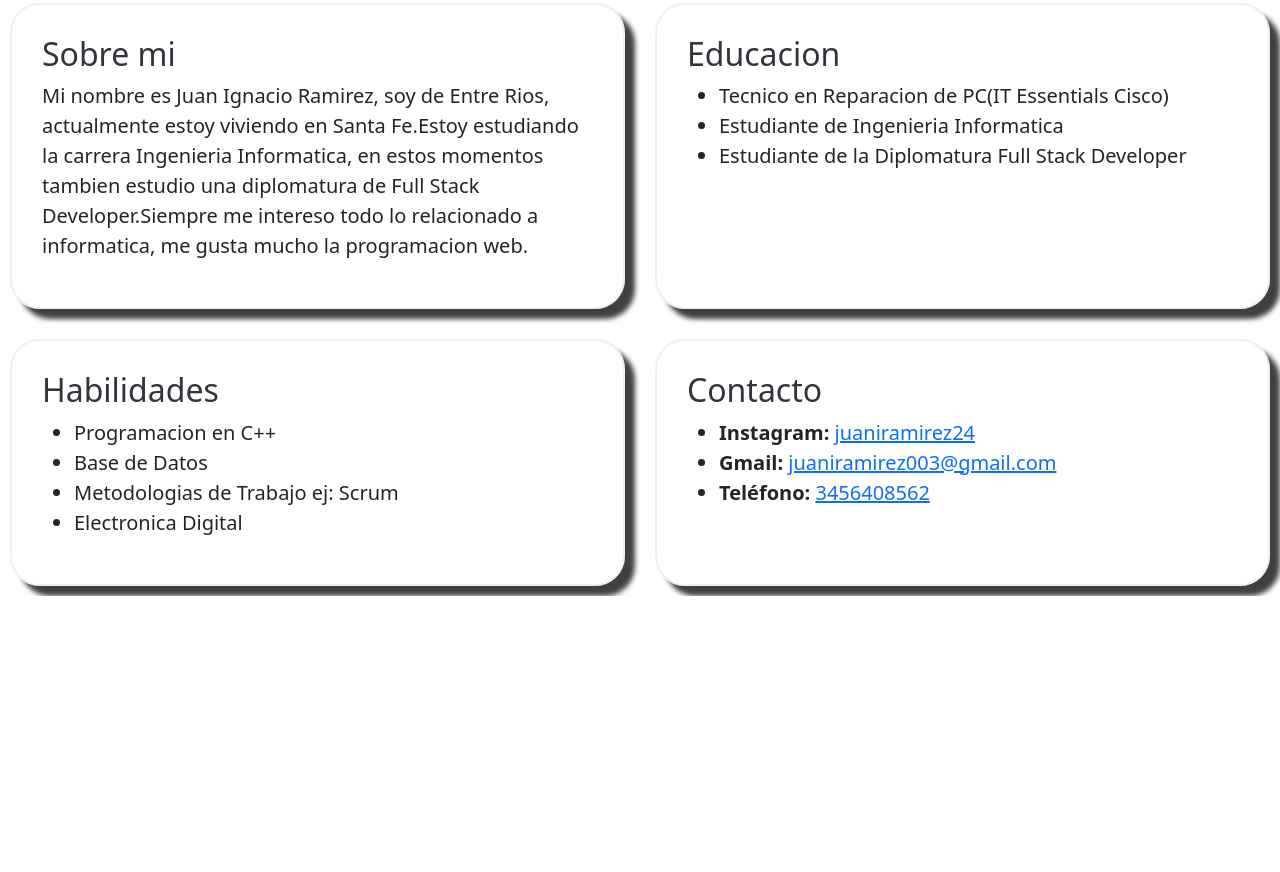
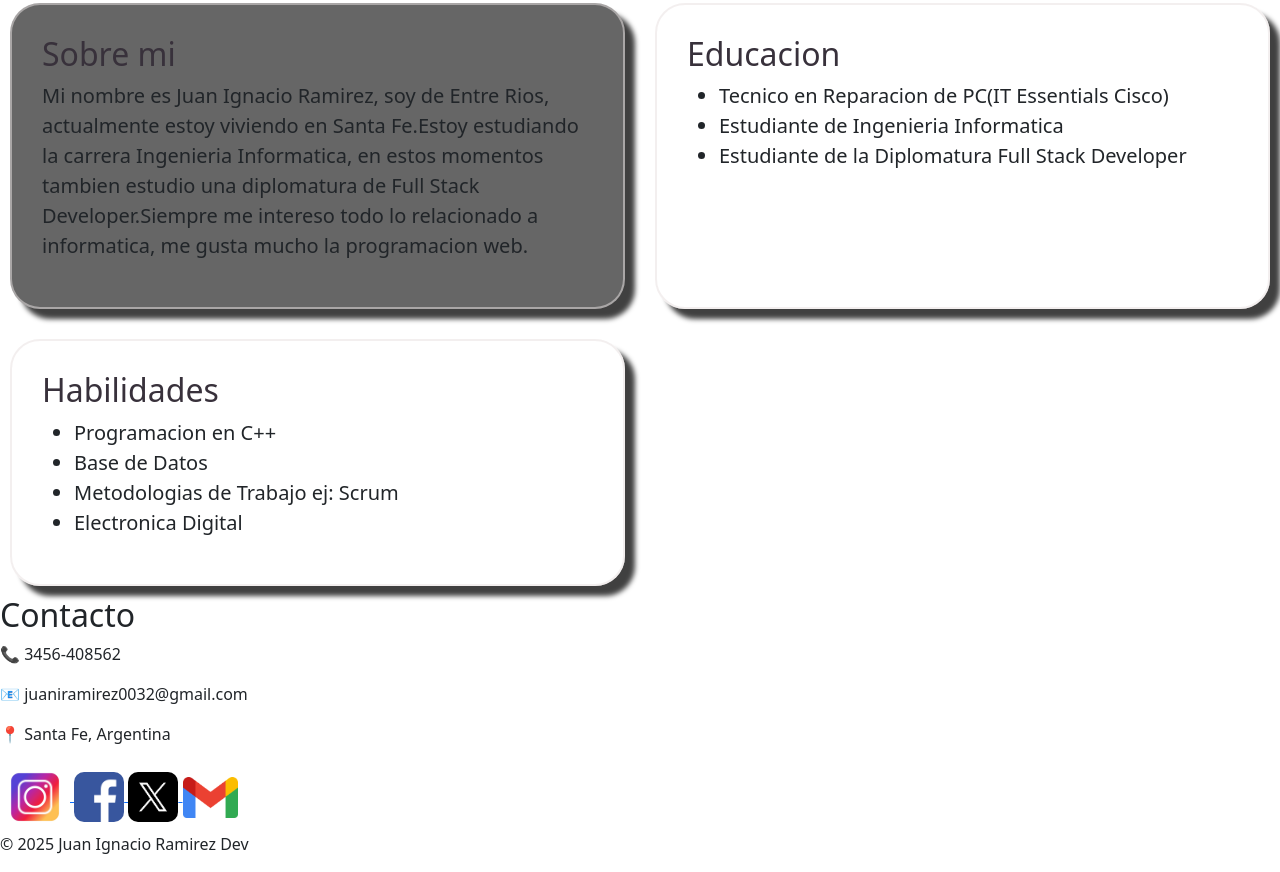
Before and after one commit to juanirz/Trabjo-practico, a plain HTML site: page index.html in a window 1280 px wide. Shown: the part 863-1735 px from the top of the page. Before the commit the page ends 1459 px from the top, so only its background shows below. Drawn offline with nearby package versions, Linux system fonts and the light colour scheme.

Commit message:
add: footer con la seccion de contacto y links de redes sociales

```diff
--- a/index.html
+++ b/index.html
@@ -15,7 +15,7 @@
   <header class="navbarr">
     <nav class="navbar navbar-expand-lg bg-body-tertiary">
       <div class="container-fluid">
-        <a class="navbar-brand" href="#">Navbar</a>
+        <a class="navbar-brand" href="#"></a>
         <button class="navbar-toggler" type="button" data-bs-toggle="collapse" data-bs-target="#navbarNavAltMarkup"
           aria-controls="navbarNavAltMarkup" aria-expanded="false" aria-label="Toggle navigation">
           <span class="navbar-toggler-icon"></span>
@@ -85,7 +85,7 @@
         </li>
       </ul>
     </section>
-    <section class="contact">
+    <!--<section class="contact">
       <h2>Contacto</h2>
       <ul>
         <li><strong>Instagram:</strong> <a href="https://instagram.com/juaniramirez24"
@@ -94,13 +94,36 @@
         <li><strong>Gmail:</strong> <a href="mailto:tuemail@gmail.com">juaniramirez003@gmail.com</a></li>
         <li><strong>Teléfono:</strong> <a href="tel:+34123456789">3456408562</a></li>
       </ul>
-    </section>
+    </section>-->
   </section>
   <div class="icon-wsp">
     <a href="">
       <img src="./assets/icon-wsp.png" alt="Whatsapp">
     </a>
   </div>
+  <footer class="footer-contacto">
+    <h2>Contacto</h2>
+    <p>📞 3456-408562</p>
+    <p>📧 juaniramirez0032@gmail.com</p>
+    <p>📍 Santa Fe, Argentina</p>
+
+    <div class="redes-sociales">
+      <a href="https://www.instagram.com/tuusuario" target="_blank">
+        <img src="./assets/logoig.jpg" alt="Instagram" class="icono-ig">
+      </a>
+      <a href="https://www.facebook.com/" target="_blank">
+        <img src="./assets/logofb.png" alt="Facebook" class="icono-fb">
+      </a>
+      <a href="#" target="_blank">
+        <img src="./assets/logotw.jpg" alt="Twitter" class="icono-tw">
+      </a>
+      <a href="#" target="_blank">
+        <img src="./assets/Gmail_icon_(2020).svg.png" alt="Gmail" class="icono-mail">
+      </a>
+    </div>
+
+    <p class="copyright">© 2025 Juan Ignacio Ramirez Dev</p>
+  </footer>
 
   <script src="https://cdn.jsdelivr.net/npm/bootstrap@5.3.6/dist/js/bootstrap.bundle.min.js"
     integrity="sha384-j1CDi7MgGQ12Z7Qab0qlWQ/Qqz24Gc6BM0thvEMVjHnfYGF0rmFCozFSxQBxwHKO"
--- a/styles/style.css
+++ b/styles/style.css
@@ -57,9 +57,10 @@ body {
 }
 
 .about {
+  background-color: #666;
   box-shadow: 10px 10px 5px 0px rgba(0, 0, 0, 0.75);
   border-radius: 30px;
-  border: 2px solid rgba(235, 229, 229, 0.616);
+  border: 2px solid rgba(212, 207, 207, 0.616);
   padding: 30px;
 }
 
@@ -131,7 +132,7 @@ body {
 }
 
 .icon-wsp {
-  width: 70px;
+  width: 95px;
   position: fixed;
   bottom: 0;
   right: 0;
@@ -147,3 +148,20 @@ body {
   background-color: #5c2491;
   padding: 0px;
 }
+
+.redes-sociales {}
+
+.icono-ig{
+  width: 70px;
+}
+.icono-fb{
+  width: 50px;
+  border-radius: 10px;
+}
+.icono-tw{
+  width: 50px;
+  border-radius: 10px;
+}
+.icono-mail{
+  width: 55px;
+}
```
Also changed, not shown: assets/Gmail_icon_(2020).svg.png (added), assets/logofb.png (added), assets/logoig.jpg (added), assets/logotw.jpg (added).
